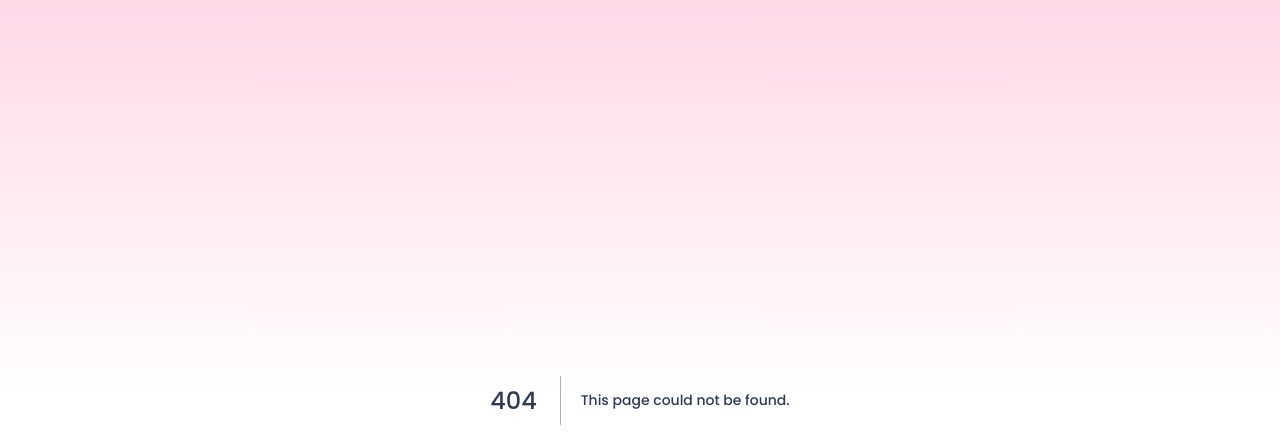
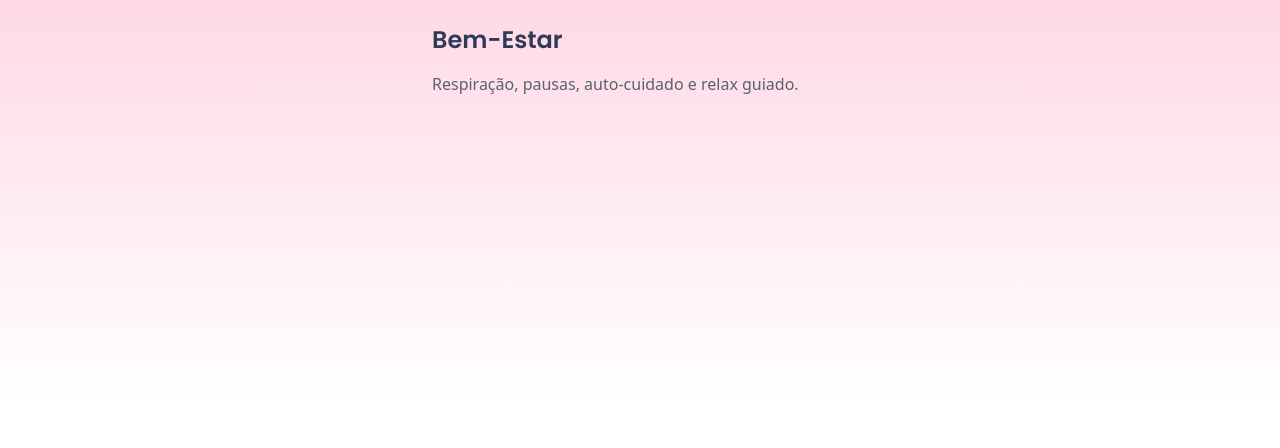
Before and after one commit to simonebrusco/materna360-app, a Next.js app in the folder materna360_starter/: page /wellbeing in a window 1280 px wide. Before the commit this address had no page. Shown: the top 448 px of the page. Built offline with nearby package versions, Linux system fonts and the light colour scheme.

Commit message:
Create page.jsx

```diff
--- /dev/null
+++ b/materna360_starter/app/wellbeing/page.jsx
@@ -0,0 +1,10 @@
+export const metadata = { title: "Bem-Estar • Materna360" };
+
+export default function WellbeingPage() {
+  return (
+    <main className="mx-auto max-w-md px-4 py-6 space-y-4">
+      <h1 className="text-2xl font-semibold">Bem-Estar</h1>
+      <p className="text-brand-slate">Respiração, pausas, auto-cuidado e relax guiado.</p>
+    </main>
+  );
+}
```
